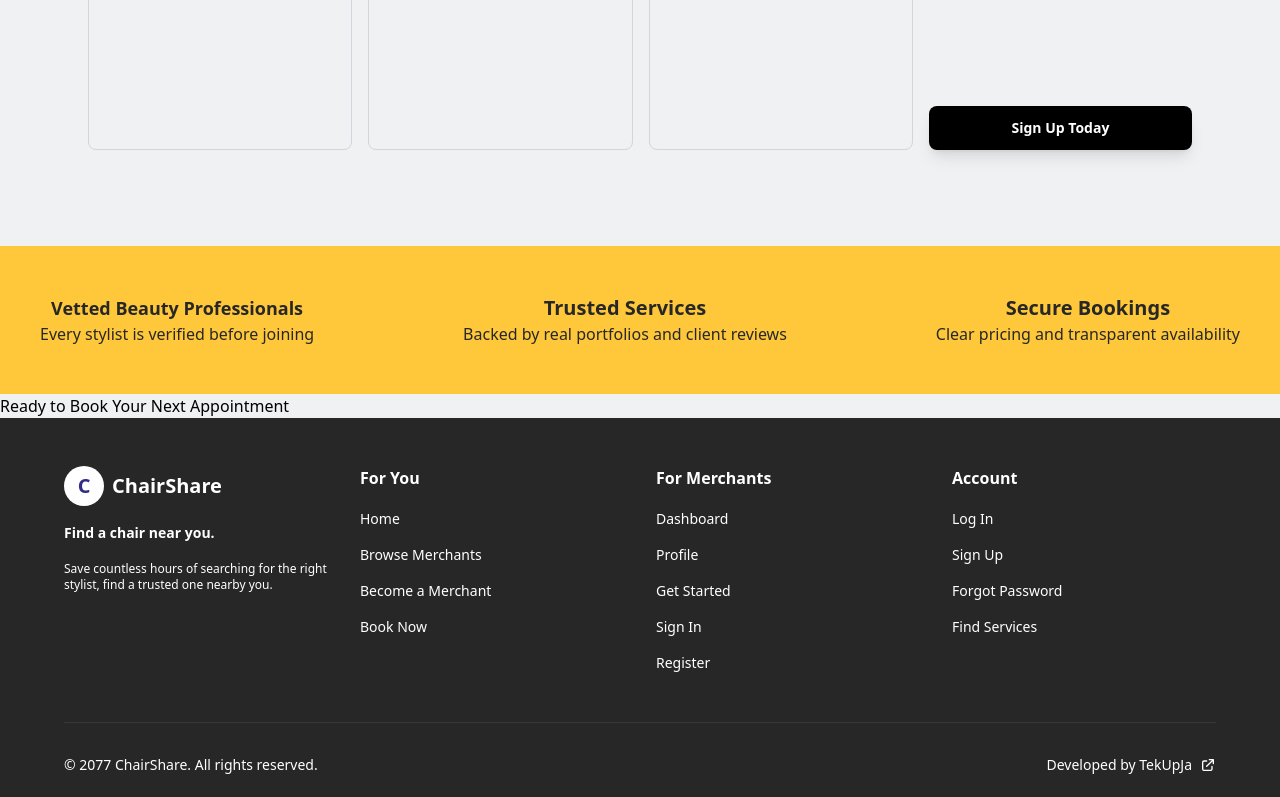
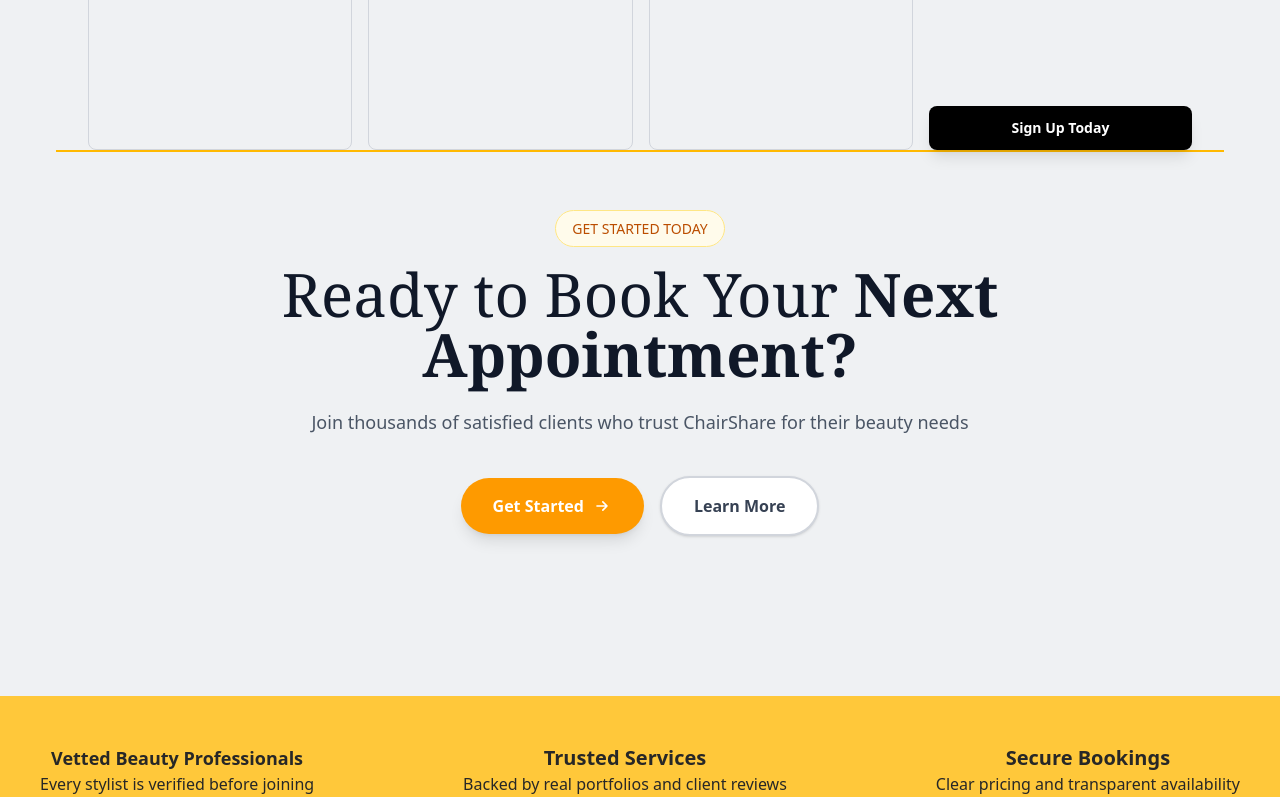
Before and after one commit to KayviaHarriott/chair-share, a React (Vite) app: page / in a window 1280 px wide. Shown: the part 1370-2167 px from the top of the page. Built offline with nearby package versions, Linux system fonts and the light colour scheme.

Commit message:
feat(homepage): add CTA section for booking appointments

```diff
--- a/src/pages/HomePage.tsx
+++ b/src/pages/HomePage.tsx
@@ -189,6 +189,52 @@
             </div>
           </div>
         </div>
+
+        {/* CTA Section */}
+        <div className="py-16 text-center border-t-2 border-amber-400">
+          {/* Code Goes Here */}
+          <div className="max-w-4xl mx-auto">
+            {/* Badge */}
+            <div className="inline-block mb-6">
+              <span className="px-4 py-2 bg-amber-50 text-amber-700 text-sm font-medium rounded-full border border-amber-200">
+                GET STARTED TODAY
+              </span>
+            </div>
+
+            {/* Heading */}
+            <h2 className="text-4xl sm:text-5xl lg:text-6xl font-serif text-gray-900 mb-6">
+              Ready to Book Your <span className="font-bold">Next Appointment?</span>
+            </h2>
+
+            {/* Subtitle */}
+            <p className="text-lg text-gray-600 mb-10 max-w-2xl mx-auto">
+              Join thousands of satisfied clients who trust ChairShare for their beauty needs
+            </p>
+
+            {/* CTA Buttons */}
+            <div className="flex flex-col sm:flex-row items-center justify-center gap-4">
+              <button className="px-8 py-4 bg-amber-500 hover:bg-amber-600 text-white font-semibold rounded-full shadow-lg hover:shadow-xl transition-all duration-200 flex items-center gap-2">
+                Get Started
+                <svg
+                  className="w-5 h-5"
+                  fill="none"
+                  stroke="currentColor"
+                  viewBox="0 0 24 24"
+                >
+                  <path
+                    strokeLinecap="round"
+                    strokeLinejoin="round"
+                    strokeWidth={2}
+                    d="M13 7l5 5m0 0l-5 5m5-5H6"
+                  />
+                </svg>
+              </button>
+              <button className="px-8 py-4 bg-white hover:bg-gray-50 text-gray-700 font-semibold rounded-full border-2 border-gray-300 hover:border-gray-400 shadow-sm hover:shadow-md transition-all duration-200">
+                Learn More
+              </button>
+            </div>
+          </div>
+        </div>
       </div>
       <div className="bg-[#FFC83A] flex justify-center">
         <div className="max-w-[1200px] text-[#272727] flex justify-between w-full gap-6 text-center py-12">
```
